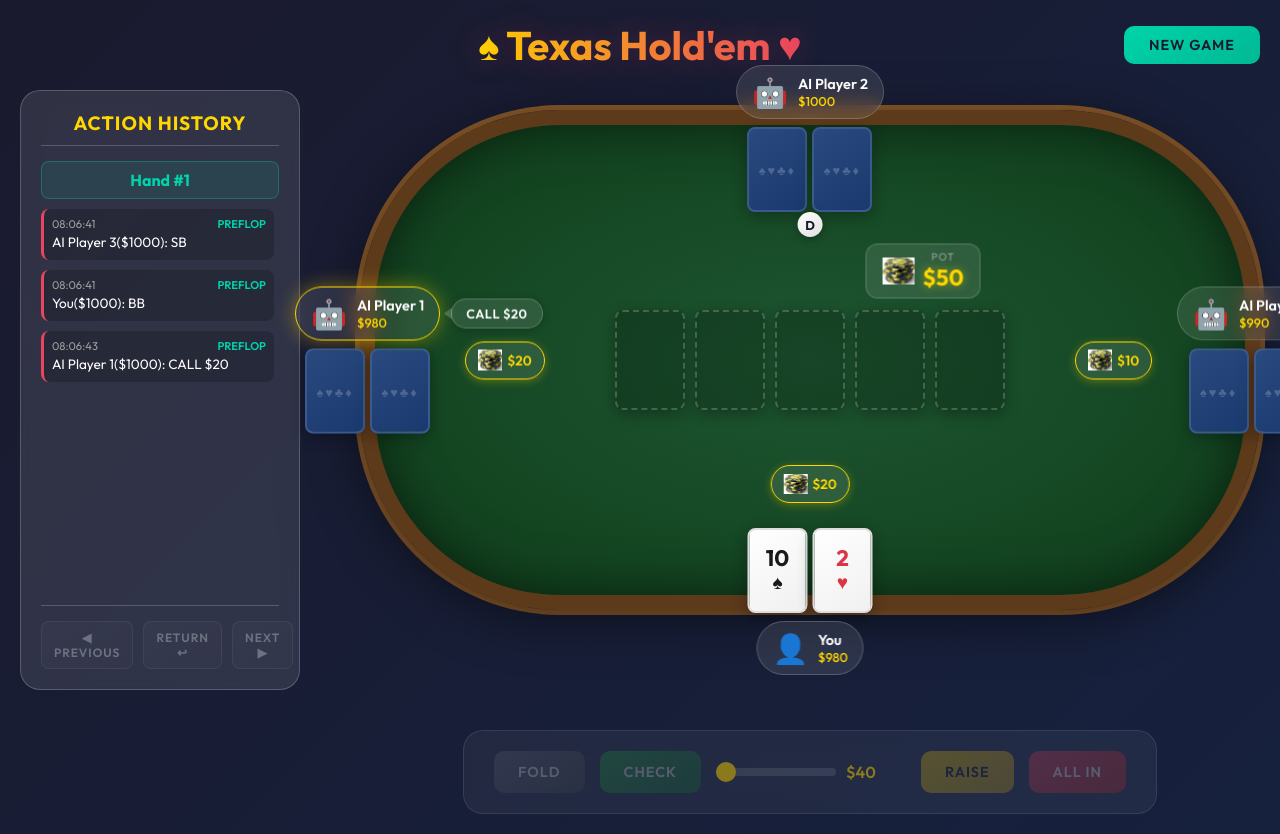
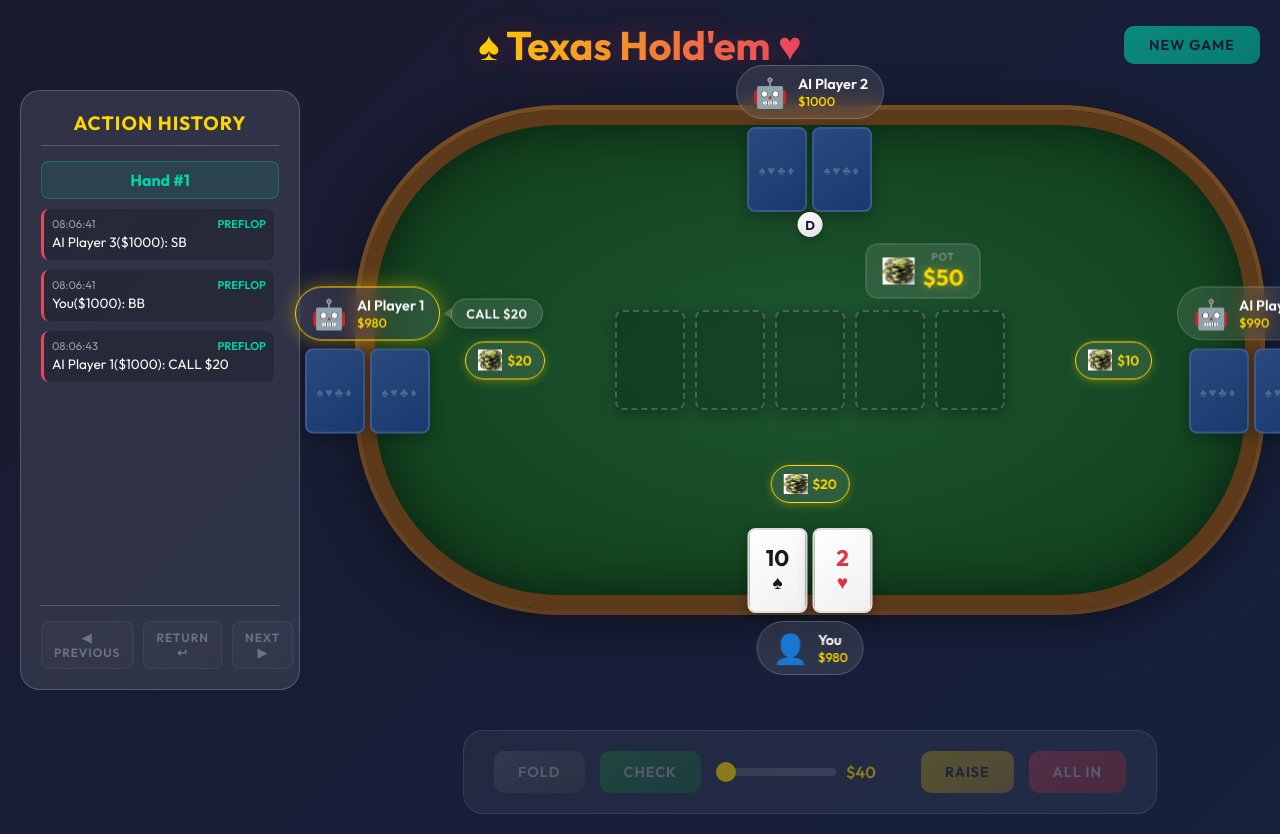
Before and after one commit to semibluff888/TaxasHoldemPoker, a plain HTML site: page index.html in a window 1280 px wide. Both pictures are taken after a click on the button "NEW GAME". Shown: the top 834 px of the page. Drawn offline with Linux system fonts and the light colour scheme.

Commit message:
fix: add delay time when clicking the new game button, fix several issues, and enhance some UI components.

```diff
--- a/game.js
+++ b/game.js
@@ -27,6 +27,7 @@ let gameState = {
 let handNumber = 0; // Current hand number
 let handHistories = []; // Array to store history for each hand
 let currentViewingHand = 0; // Which hand history we're currently viewing
+let currentGameId = 0; // Game ID to track and cancel previous games
 
 // Initialize Players
 function initPlayers() {
@@ -78,11 +79,14 @@ function getDealingOrder() {
 }
 
 // Deal hole cards with animation (async)
-async function dealHoleCards() {
+async function dealHoleCards(thisGameId) {
     const dealingOrder = getDealingOrder();
 
     // Deal first card to each player
     for (const playerId of dealingOrder) {
+        // Check if game was cancelled
+        if (currentGameId !== thisGameId) return;
+
         const player = gameState.players[playerId];
         player.cards.push(dealCard());
         updatePlayerCardsAnimated(playerId);
@@ -91,6 +95,9 @@ async function dealHoleCards() {
 
     // Deal second card to each player
     for (const playerId of dealingOrder) {
+        // Check if game was cancelled
+        if (currentGameId !== thisGameId) return;
+
         const player = gameState.players[playerId];
         player.cards.push(dealCard());
         updatePlayerCardsAnimated(playerId);
@@ -726,6 +733,9 @@ async function resetBets() {
 }
 
 async function runBettingRound() {
+    // Store the game ID at the very start - if it changes, abort this round
+    const thisGameId = currentGameId;
+
     // Get players who can still act (not folded, not all-in, have chips)
     const getActingPlayers = () => gameState.players.filter(p => !p.folded && !p.allIn && p.chips > 0);
 
@@ -744,6 +754,11 @@ async function runBettingRound() {
     let playersActedSinceLastRaise = new Set();
 
     while (true) {
+        // Check if a new game started - if so, abort this betting round
+        if (currentGameId !== thisGameId) {
+            return;
+        }
+
         const player = gameState.players[gameState.currentPlayerIndex];
 
         // If only one player remains in hand (not folded), end the round
@@ -757,10 +772,14 @@ async function runBettingRound() {
 
             if (player.isAI) {
                 await delay(800);
+                // Check again after await in case game was cancelled during delay
+                if (currentGameId !== thisGameId) return;
                 aiDecision(player.id);
             } else {
                 updateUI();
                 await waitForPlayerAction();
+                // Check again after await in case game was cancelled during wait
+                if (currentGameId !== thisGameId) return;
             }
 
             // Mark this player as having acted
@@ -819,6 +838,15 @@ function resolvePlayerAction() {
 
 // Game Phases
 async function startNewGame(randomizeDealer = false) {
+    // Increment game ID to cancel any previous game's async operations
+    currentGameId++;
+
+    // Clear any pending player action resolver from previous game
+    if (playerActionResolver) {
+        playerActionResolver(); // Resolve it to unblock, but the game ID check will abort the old game
+        playerActionResolver = null;
+    }
+
     // Increment hand counter (previous hand's history is already saved in array)
     handNumber++;
     currentViewingHand = handNumber;
@@ -836,6 +864,7 @@ async function startNewGame(randomizeDealer = false) {
     const panelHandNumber = document.getElementById('panel-hand-number');
     if (panelHandNumber) {
         panelHandNumber.textContent = `Hand #${handNumber}`;
+        panelHandNumber.classList.remove('viewing-past');
     }
 
     // Update navigation buttons
@@ -856,6 +885,7 @@ async function startNewGame(randomizeDealer = false) {
     gameState.currentBet = 0;
     gameState.phase = 'preflop';
     gameState.minRaise = BIG_BLIND;
+    gameState.currentPlayerIndex = 0; // Explicitly reset - will be set properly after blinds
 
     // Reset players
     for (const player of gameState.players) {
@@ -910,23 +940,41 @@ async function startNewGame(randomizeDealer = false) {
     // Update UI before dealing to show blinds
     updateUI();
 
+    // Store game ID at the start of this game
+    const thisGameId = currentGameId;
+
     // Deal hole cards with animation
-    await dealHoleCards();
+    await dealHoleCards(thisGameId);
+
+    // Check if game was cancelled
+    if (currentGameId !== thisGameId) return;
 
     // Run betting rounds
     await runBettingRound();
 
+    // Check if game was cancelled
+    if (currentGameId !== thisGameId) return;
+
     if (getPlayersInHand().length > 1) {
         await dealFlop();
     }
 
+    // Check if game was cancelled
+    if (currentGameId !== thisGameId) return;
+
     if (getPlayersInHand().length > 1) {
         await dealTurn();
     }
 
+    // Check if game was cancelled
+    if (currentGameId !== thisGameId) return;
+
     if (getPlayersInHand().length > 1) {
         await dealRiver();
     }
+
+    // Check if game was cancelled
+    if (currentGameId !== thisGameId) return;
 
     await showdown();
 }
@@ -1113,7 +1161,7 @@ async function showdown() {
         logShowdownDetails(playersInHand, allWinners, firstHandName, totalWinAmounts);
 
         // Highlight all winners
-        highlightWinners(allWinners, firstHandName);
+        highlightWinners(allWinners);
 
         // Animate pot to all winners (simplified - just show total)
         await animatePotToWinners(allWinners, allWinners.map(w => totalWinAmounts[w.id]));
@@ -1266,6 +1314,9 @@ function logShowdownDetails(playersInHand, winners, handName, totalWinAmounts) {
 
 // Update chips display only after showdown (called within showdown)
 async function finalizeShowdown() {
+    // Store game ID to check if user started a new game during the delay
+    const thisGameId = currentGameId;
+
     // Update chips display only (don't call updateUI which would rebuild cards and remove highlights)
     for (const player of gameState.players) {
         document.getElementById(`chips-${player.id}`).textContent = player.chips;
@@ -1273,19 +1324,23 @@ async function finalizeShowdown() {
 
     // Wait 5 seconds to let player see the winner highlights, then start next game
     await delay(5000);
-    startNewGame();
+
+    // Only start next game if user didn't already click New Game
+    if (currentGameId === thisGameId) {
+        startNewGame();
+    }
 }
 
 // Highlight winning players and their winning cards
-function highlightWinners(winners, handName) {
+function highlightWinners(winners) {
     for (const winner of winners) {
         const playerEl = document.getElementById(`player-${winner.id}`);
         playerEl.classList.add('winner');
 
-        // Add hand rank badge
+        // Add hand rank badge - use each winner's own hand result name
         const badge = document.createElement('div');
         badge.className = 'hand-rank-badge';
-        badge.textContent = handName;
+        badge.textContent = winner.handResult ? winner.handResult.name : 'Winner';
         badge.id = `hand-badge-${winner.id}`;
         playerEl.appendChild(badge);
 
@@ -1445,15 +1500,49 @@ document.getElementById('raise-slider').addEventListener('input', (e) => {
 });
 
 // Helper for reset and start new game
+let lastNewGameClickTime = 0;
+const NEW_GAME_DEBOUNCE_MS = 3000; // 3 seconds cooldown (card dealing ~1.6s + first AI action ~0.8s + buffer)
+
 function resetAndStartNewGame() {
+    // Debounce: prevent double-clicking within cooldown period
+    const now = Date.now();
+    if (now - lastNewGameClickTime < NEW_GAME_DEBOUNCE_MS) {
+        return; // Ignore rapid clicks
+    }
+    lastNewGameClickTime = now;
+
+    // Add cooldown visual style to button
+    const newGameBtn = document.getElementById('btn-new-game');
+    if (newGameBtn) {
+        newGameBtn.classList.add('cooldown');
+        setTimeout(() => {
+            newGameBtn.classList.remove('cooldown');
+        }, NEW_GAME_DEBOUNCE_MS);
+    }
+
     document.getElementById('winner-popup').classList.remove('visible');
     for (const player of gameState.players) {
         player.chips = STARTING_CHIPS;
     }
-    // Reset hand counter and clear all history
+
+    // Reset hand counter and clear all history IMMEDIATELY
     handNumber = 0;
     handHistories = [];
     currentViewingHand = 0;
+
+    // Clear action history display immediately to prevent old actions from appearing
+    const history = document.getElementById('action-history');
+    if (history) {
+        history.innerHTML = '';
+    }
+
+    // Clear panel hand number display
+    const panelHandNumber = document.getElementById('panel-hand-number');
+    if (panelHandNumber) {
+        panelHandNumber.textContent = '';
+        panelHandNumber.classList.remove('viewing-past');
+    }
+
     startNewGame(true);
 }
 
--- a/index.html
+++ b/index.html
@@ -24,10 +24,6 @@
                 <div class="panel-hand-number" id="panel-hand-number"></div>
                 <div class="action-history" id="action-history">
                     <!-- History logs will appear here -->
-                    <div class="log-entry">
-                        <span class="log-time">--:--</span>
-                        <span class="log-content">Game started</span>
-                    </div>
                 </div>
                 <!-- History Navigation Buttons -->
                 <div class="history-nav" id="history-nav">
--- a/styles.css
+++ b/styles.css
@@ -588,6 +588,12 @@ body {
     margin-top: 0;
 }
 
+.btn-new-game.cooldown {
+    opacity: 0.6;
+    cursor: not-allowed;
+    pointer-events: none;
+}
+
 .raise-controls {
     display: flex;
     align-items: center;
```
